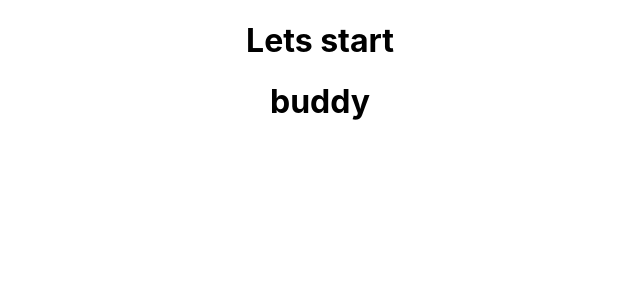
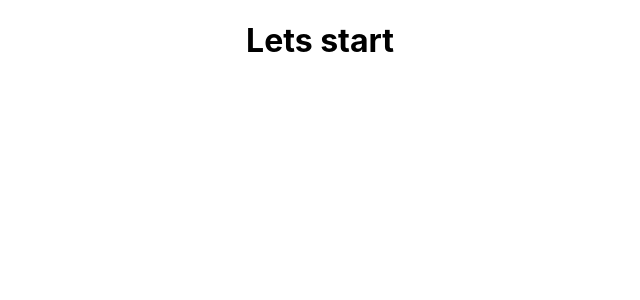
Before and after one commit to srinisanth93/Project01, a React (Create React App) app: page / in a window 1280 px wide. Shown: the top 300 px of the page, without its empty margins (320-960 px from the left). Built offline with nearby package versions, Linux system fonts and the light colour scheme.

Commit message:
Update App.js

```diff
--- a/src/App.js
+++ b/src/App.js
@@ -5,7 +5,7 @@ function App() {
   return (
     <div className="App">
            <h1>Lets start</h1>
-           <h1>buddy</h1>
+
     </div>
   );
 }
```
